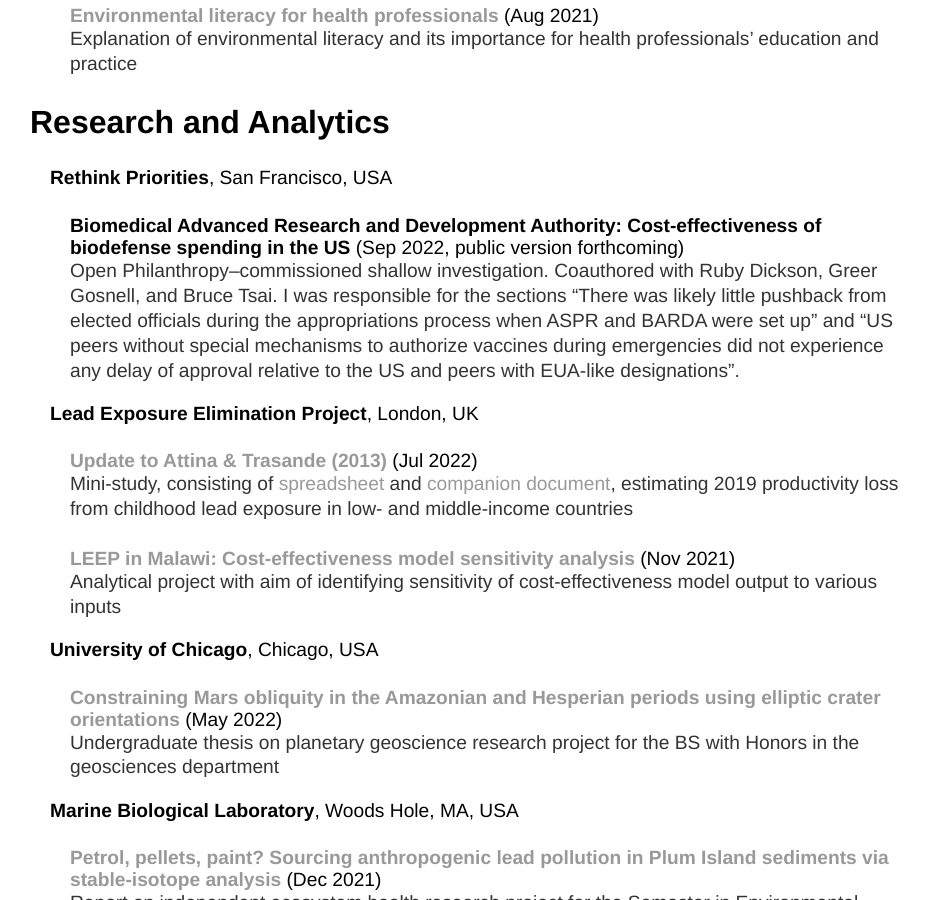
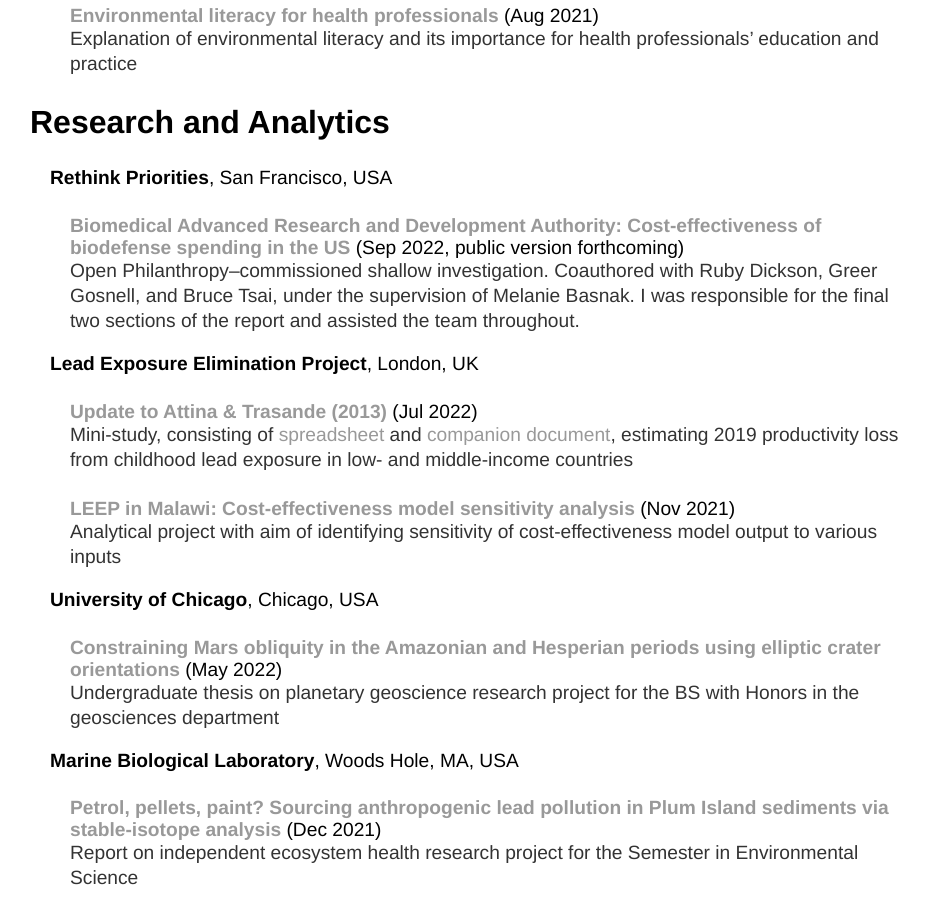
Before and after one commit to y-james-hu/y-james-hu.github.io, a Jekyll site: the page built from projects/index.html, in a window 1280 px wide and 900 px high, scrolled down 539 px. Shown: the whole window, without its empty margins (182-1111 px from the left). Built offline with Jekyll 4.4.1, drawn with Linux system fonts in a browser that asks for light colours.

Commit message:
Update index.html

```diff
--- a/projects/index.html
+++ b/projects/index.html
@@ -23,8 +23,8 @@
 
     <h3 style="margin-left: 40px">Rethink Priorities<span style="font-weight:normal">, San Francisco, USA</span></h3>
 
-      <h4 style="margin-left: 60px">Biomedical Advanced Research and Development Authority: Cost-effectiveness of biodefense spending in the US<span style="font-weight:normal"> (Sep 2022, public version forthcoming)</span></h4>
-      <p style="margin-left: 60px">Open Philanthropy–commissioned shallow investigation. Coauthored with Ruby Dickson, Greer Gosnell, and Bruce Tsai. I was responsible for the sections “There was likely little pushback from elected officials during the appropriations process when ASPR and BARDA were set up” and “US peers without special mechanisms to authorize vaccines during emergencies did not experience any delay of approval relative to the US and peers with EUA-like designations”.</p>
+      <h4 style="margin-left: 60px"><a href = "#">Biomedical Advanced Research and Development Authority: Cost-effectiveness of biodefense spending in the US</a><span style="font-weight:normal"> (Sep 2022, public version forthcoming)</span></h4>
+      <p style="margin-left: 60px">Open Philanthropy–commissioned shallow investigation. Coauthored with Ruby Dickson, Greer Gosnell, and Bruce Tsai, under the supervision of Melanie Basnak. I was responsible for the final two sections of the report and assisted the team throughout.</p>
 
     <h3 style="margin-left: 40px">Lead Exposure Elimination Project<span style="font-weight:normal">, London, UK</span></h3>
 
```
